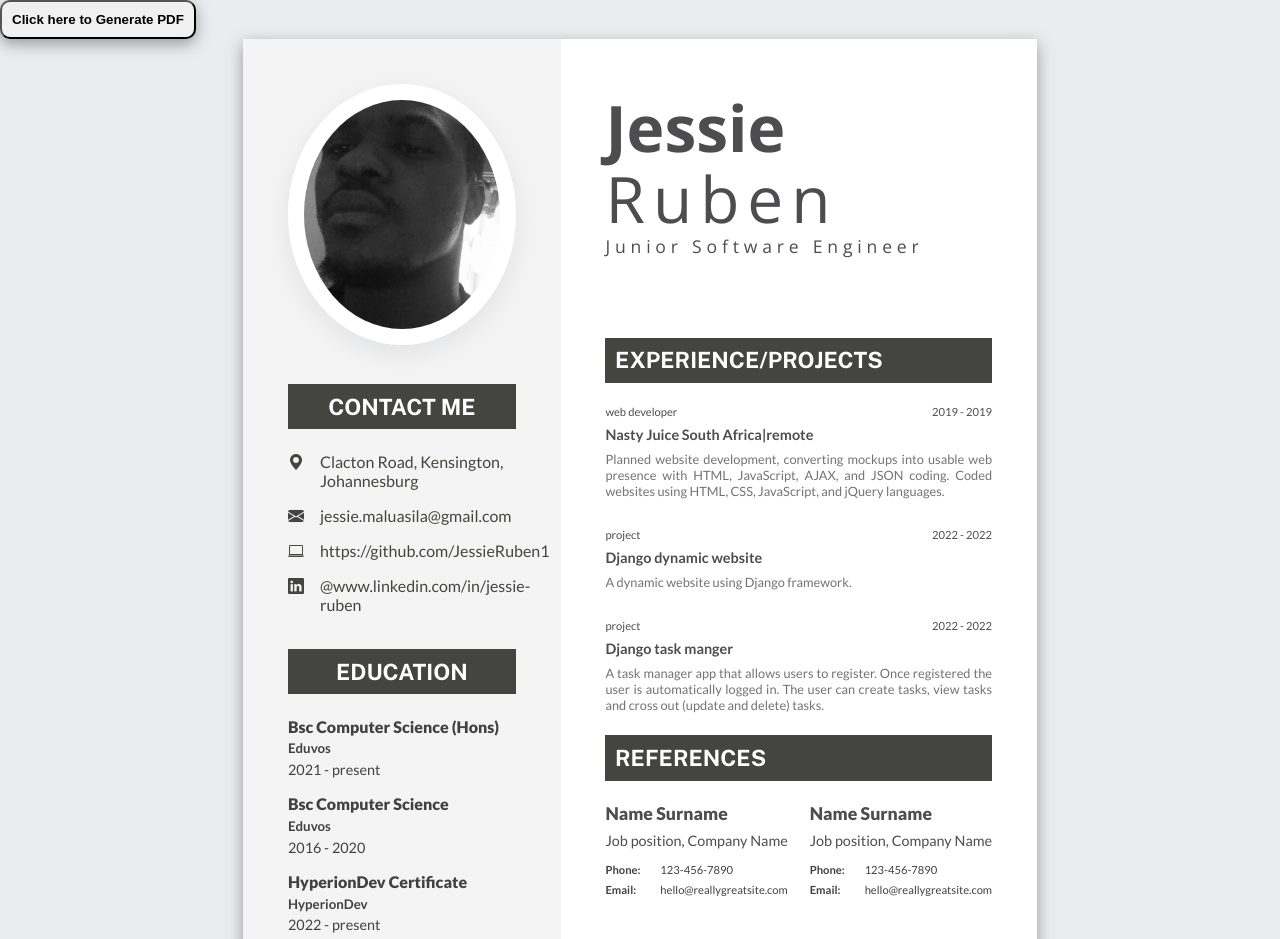
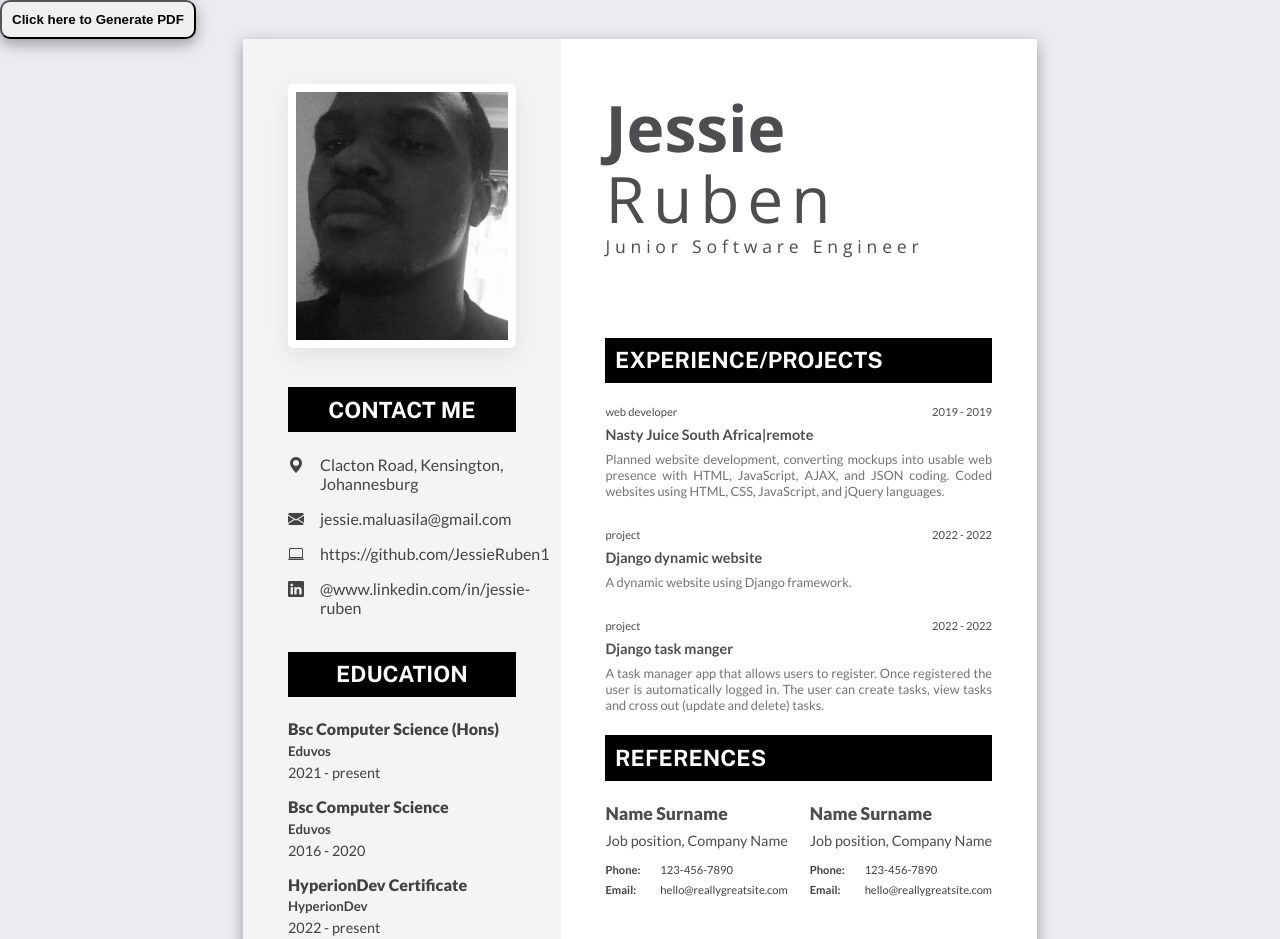
Before and after one commit to JessieRuben1/MyCV, a plain HTML site: page index.html in a window 1280 px wide. Shown: the top 939 px of the page. Drawn offline with nearby package versions, Linux system fonts and the light colour scheme.

Commit message:
changed the shape

```diff
--- a/style.css
+++ b/style.css
@@ -43,8 +43,8 @@ body{
 .left-part .photo-container img{
     width: 100%;
     height: 100%;
-    border-radius: 50%;
-    border: 1rem solid white;
+    border-radius: 5px;
+    border: 0.5rem solid white;
     box-shadow: rgba(149, 157, 165, 0.2) 0px 8px 24px;
 }
 
@@ -53,7 +53,7 @@ body{
     font-size: 1.4rem;
     text-transform: uppercase;
     padding: 0.6rem;
-    background-color: #444440;
+    background-color: #000000;
     color: white;
     text-align: center;
     margin: 1.4rem 0;
```
